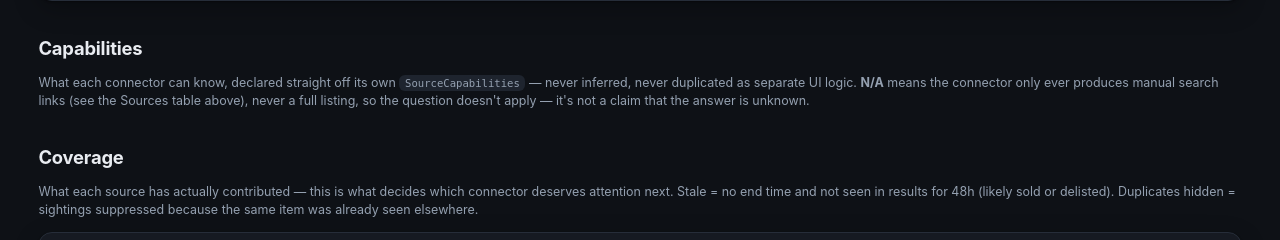
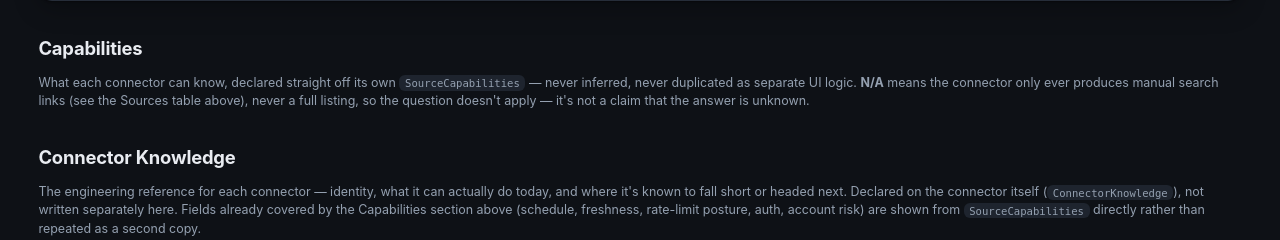
Before and after one commit to MarkStokes-outlook/product-finder, a Python web app: template src/product_finder/web/templates/sources.html in a window 1280 px wide. Shown: the part 237-477 px from the top of the page. Run offline with Jinja, Linux system fonts and the light colour scheme; the template is opened without the code that fills it, so the values that code supplies are empty.

Commit message:
Add Connector Knowledge section to the Sources page
Renders ConnectorKnowledge directly - one collapsed details.listings fold
per connector (same pattern as Capabilities), with identity/description,
current functionality, known limitations, and future notes. Operational
characteristics (schedule/freshness/rate-limit/auth/risk) are rendered
from SourceCapabilities directly rather than duplicated as a second field
set - the hint text says so explicitly. Empty sections (e.g. a connector
with no planned_work) are omitted rather than shown with nothing in them.

Did not retrofit the existing Sources/Coverage/Connector Stats/
Capabilities tables' row labels to read from knowledge().display_name -
extras' label-fallback formatting differs subtly between rss.py (raw name)
and links.py (title-cased name) versus app.py's existing `e.label or
e.name`, and changing that risked a visible text change for unlabelled
extras, which the "no behavioural changes" constraint rules out. The new
Connector Knowledge section's own heading uses knowledge().display_name
directly, which is where it actually matters for this phase.

Co-Authored-By: Claude Sonnet 5 <noreply@anthropic.com>

```diff
--- a/src/product_finder/web/app.py
+++ b/src/product_finder/web/app.py
@@ -421,6 +421,7 @@ def create_app(cfg: AppConfig) -> Flask:
             })
         for row in rows:
             row["caps"] = connectors[row["name"]].capabilities()
+            row["knowledge"] = connectors[row["name"]].knowledge()
             row["health"] = health.get(row["name"])
             row["coverage"] = coverage.get(row["name"])
             row["analytics"] = analytics.get(row["name"])
--- a/src/product_finder/web/templates/base.html
+++ b/src/product_finder/web/templates/base.html
@@ -349,6 +349,17 @@ details.warnings[open] > summary::before { content: "▾ "; }
 .health-reasons { list-style: none; margin: .3rem 0 0; padding: 0 0 0 .1rem; }
 .health-reasons li { padding: .1rem 0; }
 
+/* Connector Knowledge (Phase E) — engineering-reference prose inside a
+   details.listings fold (see above), same collapsible pattern as
+   Capabilities. */
+.knowledge-card { padding: .8rem .9rem; }
+.knowledge-card p { margin: 0 0 .8rem; font-size: .9rem; color: var(--text); }
+.knowledge-card h3 { margin-top: 1rem; color: var(--muted); text-transform: uppercase;
+  letter-spacing: .03em; font-size: .78rem; }
+.knowledge-card h3:first-of-type { margin-top: 0; }
+.plain-list { list-style: none; margin: 0; padding: 0; font-size: .86rem; }
+.plain-list li { padding: .18rem 0; }
+
 /* Client-side pagination controls for long per-item listing tables. */
 .pagination { display: flex; align-items: center; justify-content: center; gap: .8rem;
               padding: .6rem 0 .2rem; }
--- a/src/product_finder/web/templates/sources.html
+++ b/src/product_finder/web/templates/sources.html
@@ -76,6 +76,69 @@
       <span>{{ label }}{% if status == 'na' %} <span class="meta">(n/a)</span>{% endif %}</span>
     </div>
     {% endfor %}
+  </div>
+</details>
+{% endfor %}
+
+<h2>Connector Knowledge</h2>
+<p class="hint">
+  The engineering reference for each connector — identity, what it can
+  actually do today, and where it's known to fall short or headed next.
+  Declared on the connector itself (<code>ConnectorKnowledge</code>), not
+  written separately here. Fields already covered by the Capabilities
+  section above (schedule, freshness, rate-limit posture, auth, account
+  risk) are shown from <code>SourceCapabilities</code> directly rather than
+  repeated as a second copy.
+</p>
+{% for s in rows %}
+<details class="listings">
+  <summary>
+    <strong>{{ s.knowledge.display_name }}</strong>
+    <span class="badge grade-unknown">{{ s.knowledge.maturity }}</span>
+    <span class="meta">{{ s.knowledge.implementation_type }}</span>
+  </summary>
+  <div class="card knowledge-card">
+    <p>{{ s.knowledge.description }}</p>
+
+    <h3>Operational characteristics</h3>
+    <ul class="plain-list">
+      <li><strong>Recommended schedule:</strong> {{ s.caps.recommended_schedule }}</li>
+      <li><strong>Expected freshness:</strong> {{ s.caps.freshness }}</li>
+      <li><strong>Rate-limit posture:</strong> {{ s.caps.rate_limit_class }}</li>
+      <li><strong>Authentication:</strong>
+        {% if s.caps.requires_user_auth %}Personal user session/credentials required
+        {% elif s.caps.is_official_api %}Application credentials (API key), no personal login
+        {% elif s.caps.requires_manual_input %}None — human searches manually, this connector never touches credentials
+        {% else %}None
+        {% endif %}
+      </li>
+      <li><strong>Account/compliance risk:</strong> {{ s.caps.account_risk }} ({{ s.caps.compliance_mode }})</li>
+    </ul>
+
+    {% if s.knowledge.supported_listing_types or s.knowledge.supported_marketplaces or s.knowledge.supported_search_features %}
+    <h3>Current functionality</h3>
+    <ul class="plain-list">
+      {% if s.knowledge.supported_listing_types %}<li><strong>Listing types:</strong> {{ s.knowledge.supported_listing_types | join(', ') }}</li>{% endif %}
+      {% if s.knowledge.supported_marketplaces %}<li><strong>Marketplaces:</strong> {{ s.knowledge.supported_marketplaces | join(', ') }}</li>{% endif %}
+      {% if s.knowledge.supported_search_features %}<li><strong>Search features:</strong> {{ s.knowledge.supported_search_features | join('; ') }}</li>{% endif %}
+    </ul>
+    {% endif %}
+
+    {% if s.knowledge.known_limitations %}
+    <h3>Known limitations</h3>
+    <ul class="plain-list">
+      {% for item in s.knowledge.known_limitations %}<li>{{ item }}</li>{% endfor %}
+    </ul>
+    {% endif %}
+
+    {% if s.knowledge.planned_work or s.knowledge.intentionally_unsupported or s.knowledge.investigation_items %}
+    <h3>Future / enhancement notes</h3>
+    <ul class="plain-list">
+      {% for item in s.knowledge.planned_work %}<li><strong>Planned:</strong> {{ item }}</li>{% endfor %}
+      {% for item in s.knowledge.intentionally_unsupported %}<li><strong>Intentionally unsupported:</strong> {{ item }}</li>{% endfor %}
+      {% for item in s.knowledge.investigation_items %}<li><strong>Worth investigating:</strong> {{ item }}</li>{% endfor %}
+    </ul>
+    {% endif %}
   </div>
 </details>
 {% endfor %}
```
Also changed, not shown: tests/test_coverage.py (+59 -0 lines).
